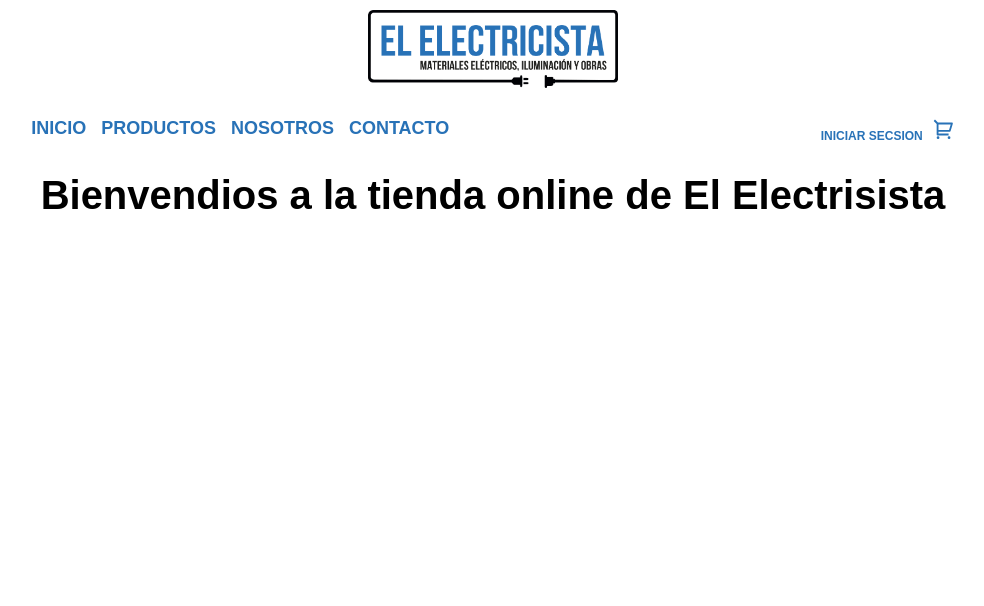
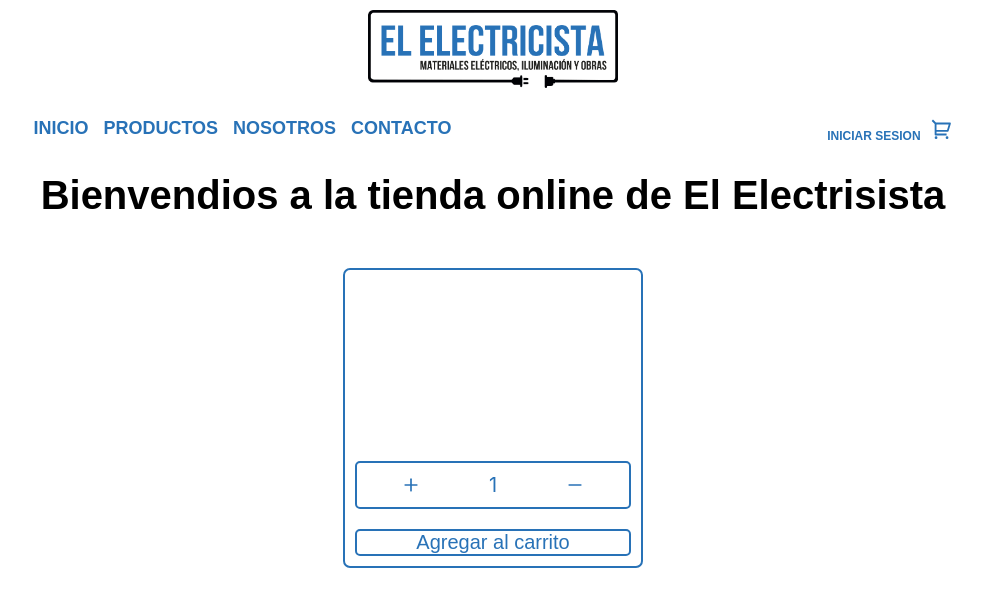
Before and after one commit to luismera86/el_electricista, a React (Create React App) app: page / in a window 1280 px wide. Shown: the top 606 px of the page, without its empty margins (147-1131 px from the left). Built offline with nearby package versions, Linux system fonts and the light colour scheme.

Commit message:
Desafío 4 completado

```diff
--- a/src/assets/sass/components/_ilc.scss
+++ b/src/assets/sass/components/_ilc.scss
@@ -1,7 +1,66 @@
 .ilc {
+  display: flex;
+  flex-direction: column;
+  align-items: center;
   margin-top: 3rem;
-  font-size: 4rem;
-  text-align: center;
-  font-family: Arial, Helvetica, sans-serif;
-  font-weight: 700;
+  .saludo {
+    font-size: 4rem;
+    font-family: Arial, Helvetica, sans-serif;
+    font-weight: 700;
+  }
 }
+
+.counter {
+  width: 30rem;
+  height: 30rem;
+  border: solid 2px #2872b7;
+  display: flex;
+  flex-direction: column;
+  justify-content: end;
+  padding: 1rem;
+  margin-top: 5rem;
+  border-radius: 0.7rem;
+
+  .counterBox {
+    display: flex;
+    flex-direction: row;
+    justify-content: space-around;
+    align-items: center;
+    border: solid 2px #2872b7;
+    border-radius: 0.5rem;
+    padding: 1rem;
+    .btnSum {
+      font-size: 2rem;
+      color: #2872b7;
+      &:hover {
+        color: black;
+        svg {
+          padding: 3rem;
+        }
+      }
+    }
+    .countResult {
+      font-size: 2rem;
+      color: #2872b7;
+    }
+    .btnRes {
+      font-size: 2rem;
+      color: #2872b7;
+      &:hover {
+        color: black;
+      }
+    }
+  }
+  .btnAddCart {
+    margin-top: 2rem;
+    font-size: 2rem;
+    color: #2872b7;
+    background-color: transparent;
+    border: solid 2px #2872b7;
+    border-radius: 0.5rem;
+    &:hover {
+      background-color: #2872b7;
+      color: white;
+    }
+  }
+}
--- /dev/null
+++ b/src/components/ItemCount.js
@@ -0,0 +1,42 @@
+import React, { useState } from "react";
+import { FiPlus } from "react-icons/fi";
+import { FiMinus } from "react-icons/fi";
+
+const ItemCount = ({ stock, initial, onAdd }) => {
+  const [count, setCount] = useState(initial);
+  const btnSum = () => {
+    setCount(count + 1);
+  };
+  const btnRes = () => {
+    if (count >= 1) {
+      setCount(count - 1);
+    } else {
+      setCount(0);
+    }
+  };
+
+  const addCart = () => {
+    if (count <= stock) {
+      onAdd(count);
+    } else {
+      alert(`Supera el stock disponible solo quedan ${stock} unidades`);
+    }
+  };
+
+  return (
+    <div className="counter">
+      <div className="counterBox">
+        <FiPlus onClick={btnSum} className="btnSum" />
+        <p className="countResult">{count}</p>
+        <FiMinus onClick={btnRes} className="btnRes" />
+      </div>
+      <button onClick={addCart} className="btnAddCart">
+        Agregar al carrito
+      </button>
+    </div>
+  );
+};
+
+export default ItemCount;
+
+// Cuando agrege al carrito hay que descontar stock
--- a/src/components/ItemListContainer.js
+++ b/src/components/ItemListContainer.js
@@ -1,7 +1,16 @@
 import React from "react";
+import ItemCount from "./ItemCount";
 
 const ItemListContainer = ({ saludo }) => {
-  return <p className="ilc">{saludo}</p>;
+  const onAdd = (count) => {
+    alert(`Agregaste ${count} items al carrito`);
+  };
+  return (
+    <div className="ilc">
+      <p className="saludo">{saludo}</p>
+      <ItemCount stock={10} initial={1} onAdd={onAdd} />
+    </div>
+  );
 };
 
 export default ItemListContainer;
--- a/src/components/NavBar.js
+++ b/src/components/NavBar.js
@@ -18,7 +18,7 @@ const NavBar = () => {
         </li>
       </ul>
       <section className="acount">
-        <a href="#">INICIAR SECSION</a>
+        <a href="#">INICIAR SESION</a>
         <CardWidget />
       </section>
     </nav>
```
